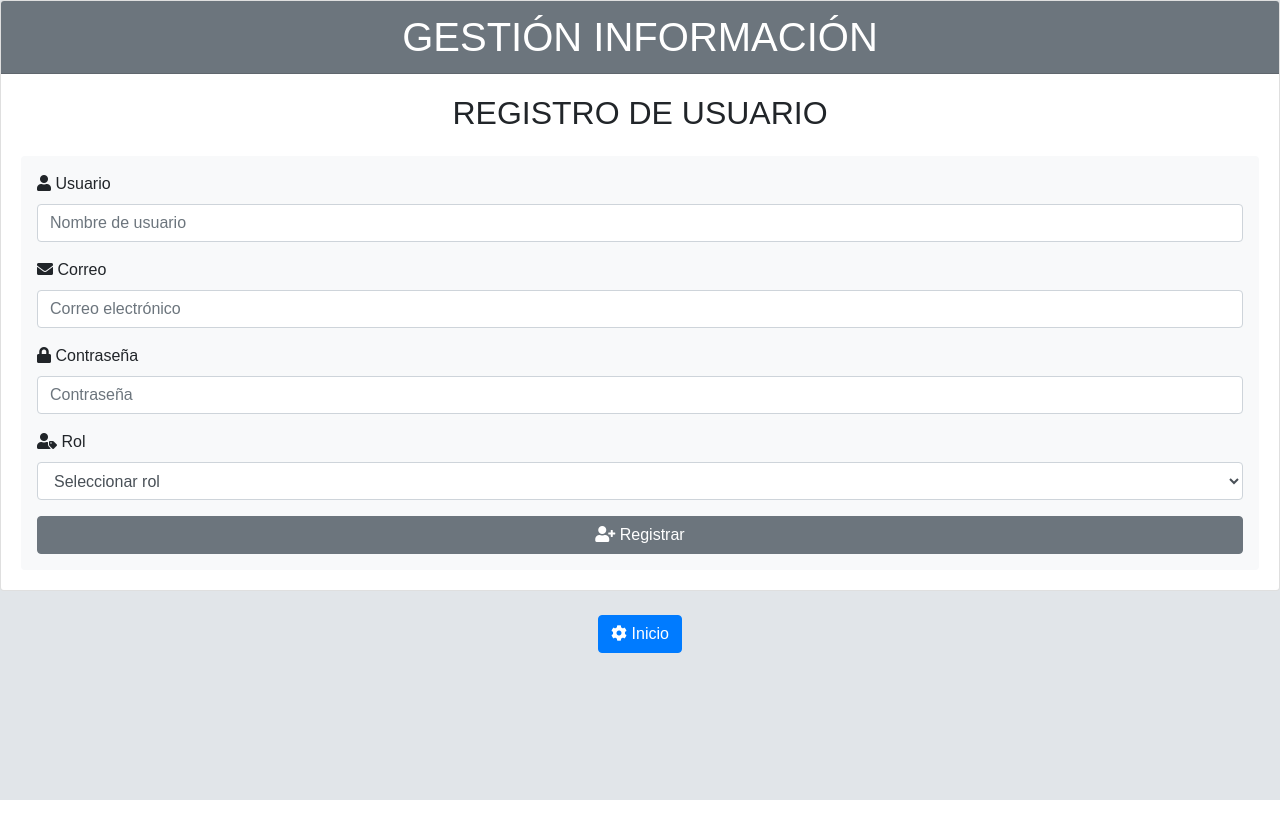
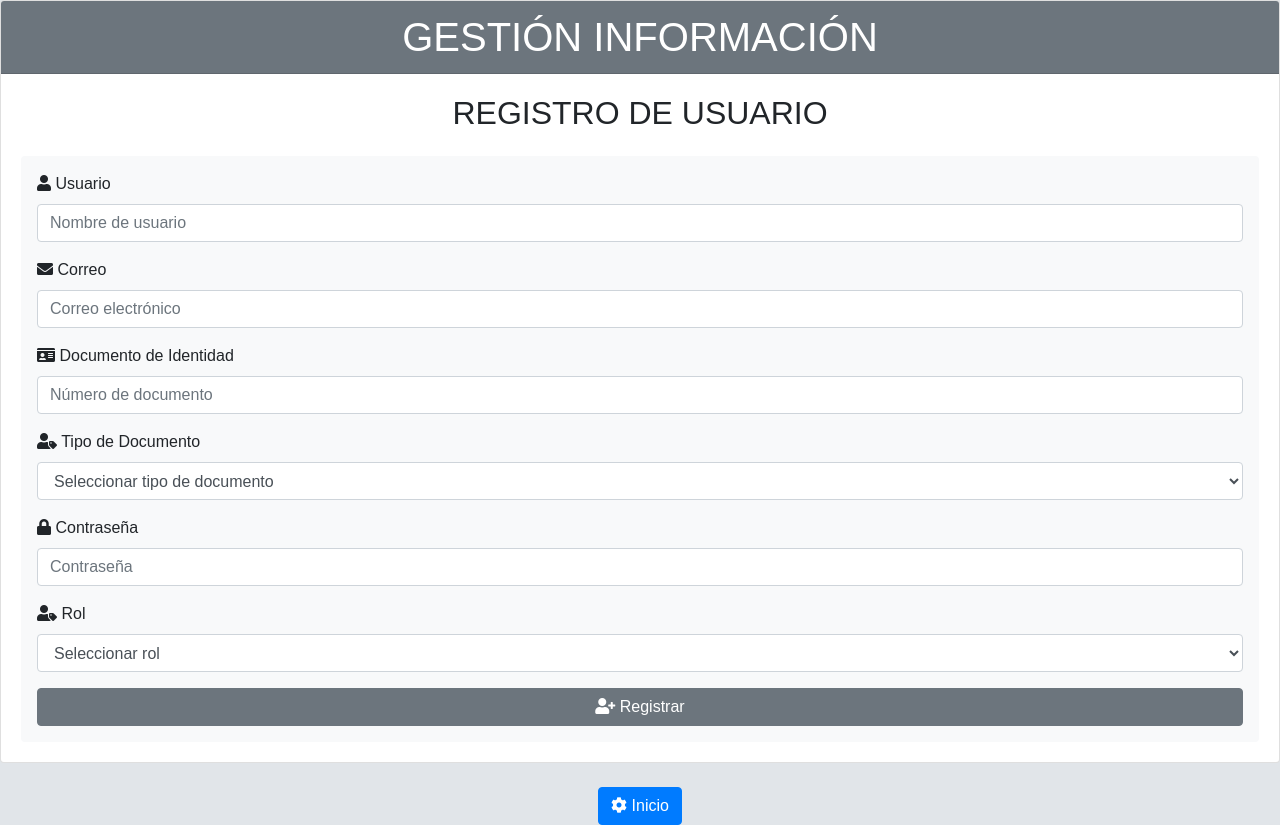
Before and after one commit to omarckg/WEB-AVANZADA, a Flask app: page /register in a window 1280 px wide. Before the commit the page ends 800 px from the top, so only its background shows below. Run offline with Flask 3, Linux system fonts and the light colour scheme; some libraries are stand-ins or nearby versions.

Commit message:
agregando filtros y detalles

```diff
--- a/app.py
+++ b/app.py
@@ -86,23 +86,29 @@ def estudiante():
 @app.route('/register', methods=['POST'])  # Define la ruta para registrar un nuevo usuario
 def register():
     username = request.form['username']
+    email = request.form['email']  # Obtener el correo electrónico
+    documento_identidad = request.form['documento_identidad']  # Obtener el documento de identidad
+    tipo_documento = request.form['tipo_documento']  # Obtener el tipo de documento
     password = request.form['password']
     rol = request.form['rol']  # Obtener el rol del formulario
+    semestre = request.form.get('semestre')  # Obtener el semestre del formulario, puede ser None si no se selecciona
+
     hashed_password = bcrypt.hashpw(password.encode('utf-8'), bcrypt.gensalt())
 
     connection = get_db_connection()
     cursor = connection.cursor()
 
     try:
-        # Inserta en la tabla 'users' incluyendo el rol
-        cursor.execute("INSERT INTO users (username, password, rol) VALUES (%s, %s, %s)", (username, hashed_password, rol))
+        # Inserta en la tabla 'users' incluyendo el rol, semestre, documento de identidad y tipo de documento
+        cursor.execute("INSERT INTO users (username, email, documento_identidad, tipo_documento, password, rol, semestre) VALUES (%s, %s, %s, %s, %s, %s, %s)",
+                       (username, email, documento_identidad, tipo_documento, hashed_password, rol, semestre))
         connection.commit()
 
         # Almacenar el estado de sesión para el nuevo usuario
         session['logged_in'] = True  # Marcar al usuario como autenticado
         return redirect(url_for('admin'))  # Redirigir a la página de administración después del registro exitoso
-    except mysql.connector.Error as err:
-        return f"Error: {err}"
+    except Exception as e:
+        return f"Error: {e}"
     finally:
         cursor.close()
         connection.close()
@@ -114,7 +120,7 @@ def register_page():
 @app.route('/logout')  # Define la ruta para cerrar sesión
 def logout():
     session.pop('logged_in', None)  # Elimina el estado de sesión
-    return redirect(url_for('home'))  # Redirige a la página de inicio
+    return redirect(url_for('login'))  # Redirige a la página de inicio
 
 @app.route('/users', methods=['GET'])
 def list_users():
@@ -344,8 +350,8 @@ def asignar_notas():
         connection.close()
         return redirect(url_for('notas'))  # Redirigir a la página de notas después de asignar una nota
 
-    # Obtener la lista de estudiantes y asignaturas
-    cursor.execute("SELECT id, username FROM users WHERE rol = 'estudiante'")
+    # Obtener la lista de estudiantes y asignaturas, incluyendo el semestre
+    cursor.execute("SELECT id, username, semestre FROM users WHERE rol = 'estudiante'")
     estudiantes = cursor.fetchall()
 
     cursor.execute("SELECT id, nombre FROM asignaturas")
--- a/templates/Registrar.html
+++ b/templates/Registrar.html
@@ -20,30 +20,48 @@
             <form id="registrationForm" action="{{ url_for('register') }}" method="POST" class="bg-light p-3 rounded">
                 <div class="form-group">
                     <label for="username"><i class="fas fa-user"></i> Usuario</label>
-                    <input type="text" class="form-control" name="username" id="username"
-                        placeholder="Nombre de usuario" required>
+                    <input type="text" class="form-control" name="username" id="username" placeholder="Nombre de usuario" required>
                 </div>
                 <div class="form-group">
                     <label for="email"><i class="fas fa-envelope"></i> Correo</label>
-                    <input type="email" class="form-control" name="email" id="email" placeholder="Correo electrónico"
-                        required>
+                    <input type="email" class="form-control" name="email" id="email" placeholder="Correo electrónico" required>
+                </div>
+                <div class="form-group">
+                    <label for="documento_identidad"><i class="fas fa-id-card"></i> Documento de Identidad</label>
+                    <input type="text" class="form-control" name="documento_identidad" id="documento_identidad" placeholder="Número de documento" required>
+                </div>
+                <div class="form-group">
+                    <label for="tipo_documento"><i class="fas fa-user-tag"></i> Tipo de Documento</label>
+                    <select class="form-control" name="tipo_documento" id="tipo_documento" required>
+                        <option value="" disabled selected>Seleccionar tipo de documento</option>
+                        <option value="cedula">Cédula de Ciudadanía</option>
+                        <option value="tarjeta">Tarjeta de Identidad</option>
+                        <option value="pasaporte">Pasaporte</option>
+                    </select>
                 </div>
                 <div class="form-group">
                     <label for="password"><i class="fas fa-lock"></i> Contraseña</label>
-                    <input type="password" class="form-control" name="password" id="password" placeholder="Contraseña"
-                        required>
+                    <input type="password" class="form-control" name="password" id="password" placeholder="Contraseña" required>
                 </div>
                 <div class="form-group">
                     <label for="rol"><i class="fas fa-user-tag"></i> Rol</label>
-                    <select class="form-control" name="rol" id="rol" required>
+                    <select class="form-control" name="rol" id="rol" required onchange="toggleSemestreField()">
                         <option value="" disabled selected>Seleccionar rol</option>
                         <option value="admin">Administrador</option>
                         <option value="estudiante">Estudiante</option>
                         <option value="profesor">Profesor</option> <!-- Nuevo rol agregado -->
                     </select>
                 </div>
-                <button type="submit" class="btn btn-secondary btn-block"><i class="fas fa-user-plus"></i>
-                    Registrar</button>
+                <div class="form-group" id="semestreField" style="display: none;">
+                    <label for="semestre"><i class="fas fa-calendar-alt"></i> Semestre</label>
+                    <select class="form-control" name="semestre" id="semestre" required>
+                        <option value="" disabled selected>Seleccionar semestre</option>
+                        <option value="1">1</option>
+                        <option value="2">2</option>
+                        <option value="3">3</option>
+                    </select>
+                </div>
+                <button type="submit" class="btn btn-secondary btn-block"><i class="fas fa-user-plus"></i> Registrar</button>
             </form>
         </div>
     </div>
@@ -56,6 +74,19 @@
     <script src="https://cdn.jsdelivr.net/npm/@popperjs/core@2.9.2/dist/umd/popper.min.js"></script>
     <script src="https://stackpath.bootstrapcdn.com/bootstrap/4.5.2/js/bootstrap.min.js"></script>
 
+    <script>
+        function toggleSemestreField() {
+            const rolSelect = document.getElementById('rol');
+            const semestreField = document.getElementById('semestreField');
+
+            if (rolSelect.value === 'estudiante') {
+                semestreField.style.display = 'block'; // Mostrar campo de semestre
+            } else {
+                semestreField.style.display = 'none'; // Ocultar campo de semestre
+            }
+        }
+    </script>
+
 </body>
 
 </html>
```
Also changed, not shown: templates/Asignarnotas.html (+29 -1 lines).
